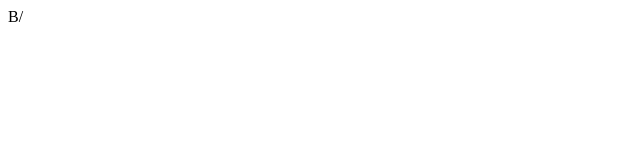
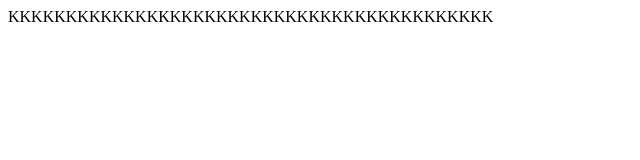
Before and after one commit to uMurilloMelo/coursera-webdevelopment, a plain HTML site: page site/index.html in a window 1280 px wide. Shown: the whole page, without its empty margins (0-640 px from the left). Drawn offline with Linux system fonts and the light colour scheme.

Commit message:
commiting

```diff
--- a/site/index.html
+++ b/site/index.html
@@ -7,6 +7,6 @@
     <title>Just testing...</title>
 </head>
 <body>
-    B/
+    KKKKKKKKKKKKKKKKKKKKKKKKKKKKKKKKKKKKKKKKKK
 </body>
 </html>
```
